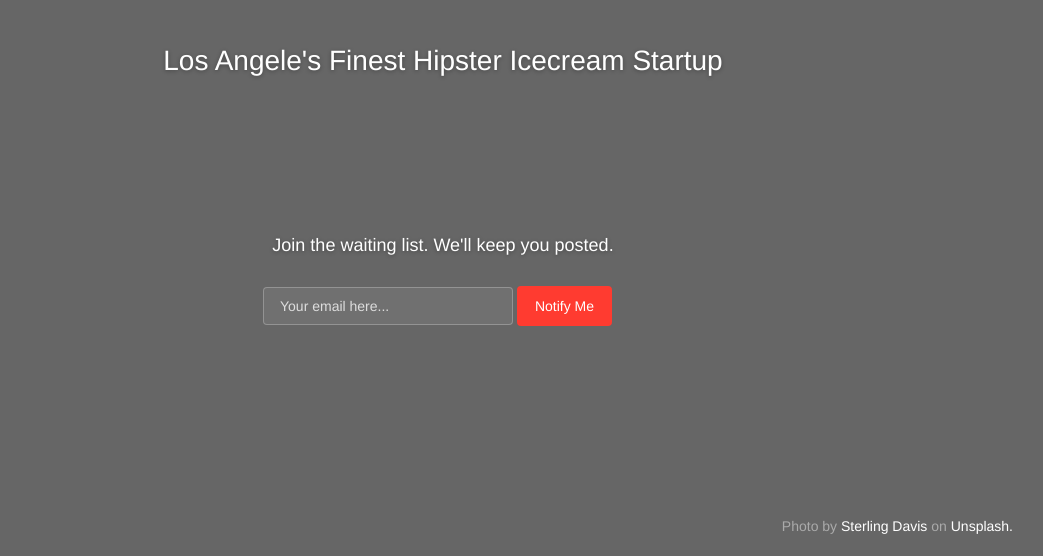
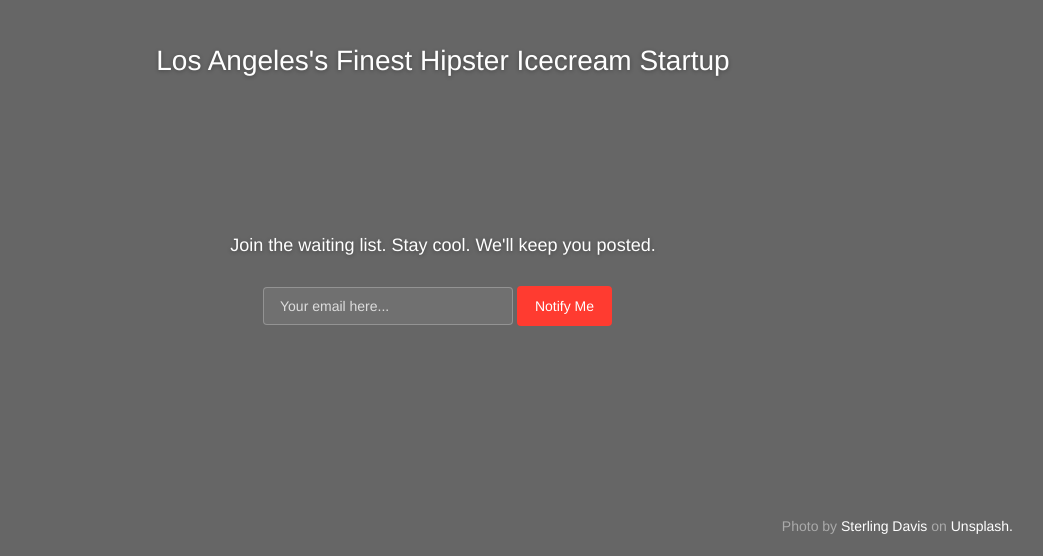
Before and after one commit to romotsky/nicecream.github.io, a plain HTML site: page index.html in a window 1280 px wide. Shown: the part 244-800 px from the top of the page, without its empty margins (197-1240 px from the left). Drawn offline with Linux system fonts and the light colour scheme; a web font is replaced by a local one.

Commit message:
add flavor

```diff
--- a/index.html
+++ b/index.html
@@ -34,10 +34,10 @@
 <!--  H1 can have 2 designs: "logo" and "logo cursive"           -->
 
         <div class="content">
-            <h4 class="motto">Los Angele's Finest Hipster Icecream Startup</h4>
+            <h4 class="motto">Los Angeles's Finest Hipster Icecream Startup</h4>
             <div class="subscribe">
                 <h5 class="info-text">
-                    Join the waiting list. We'll keep you posted.
+                    Join the waiting list. Stay cool. We'll keep you posted.
                 </h5>
                 <div class="row">
                     <div class="col-md-4 col-md-offset-4 col-sm6-6 col-sm-offset-3 ">
```
